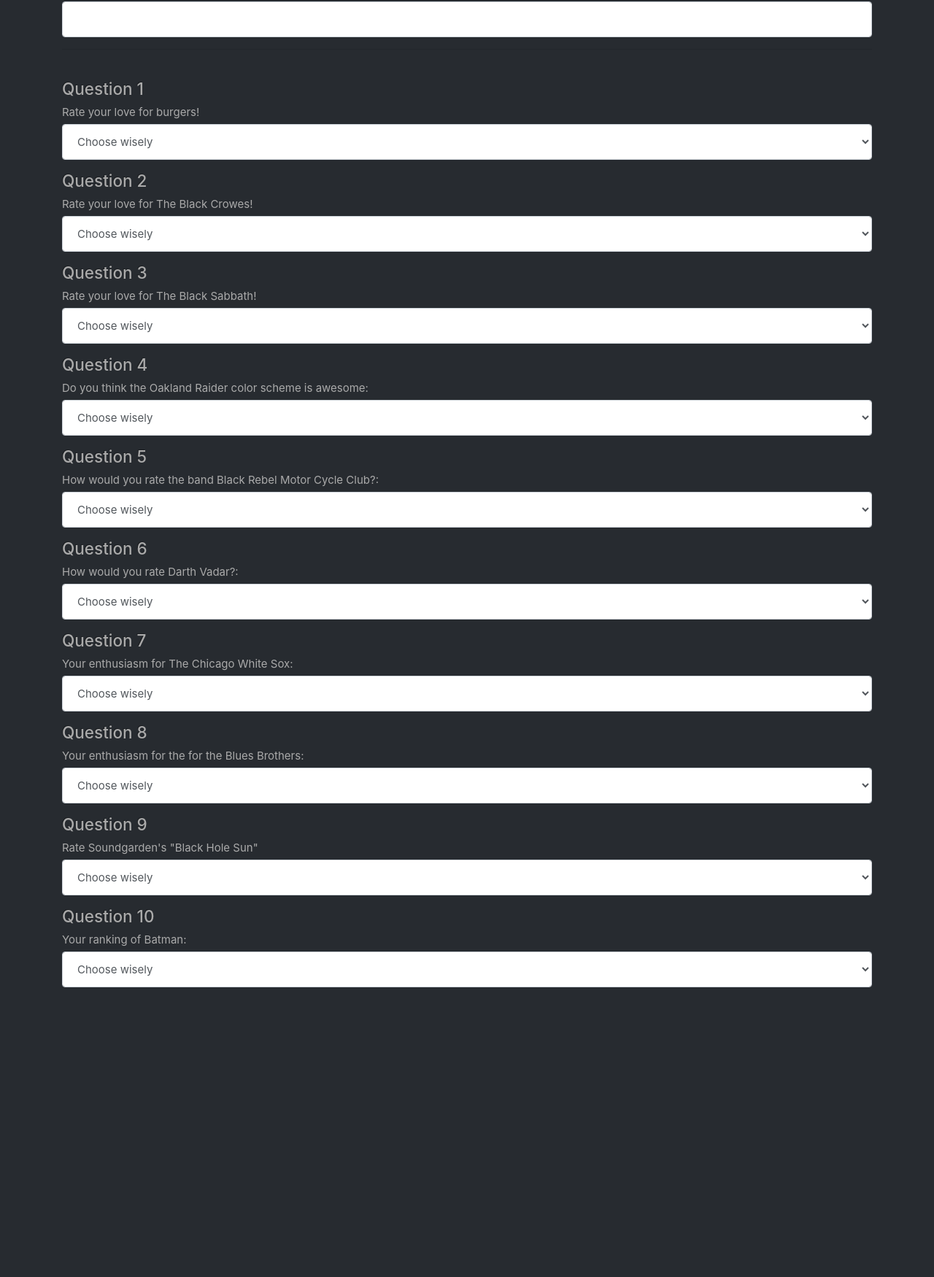
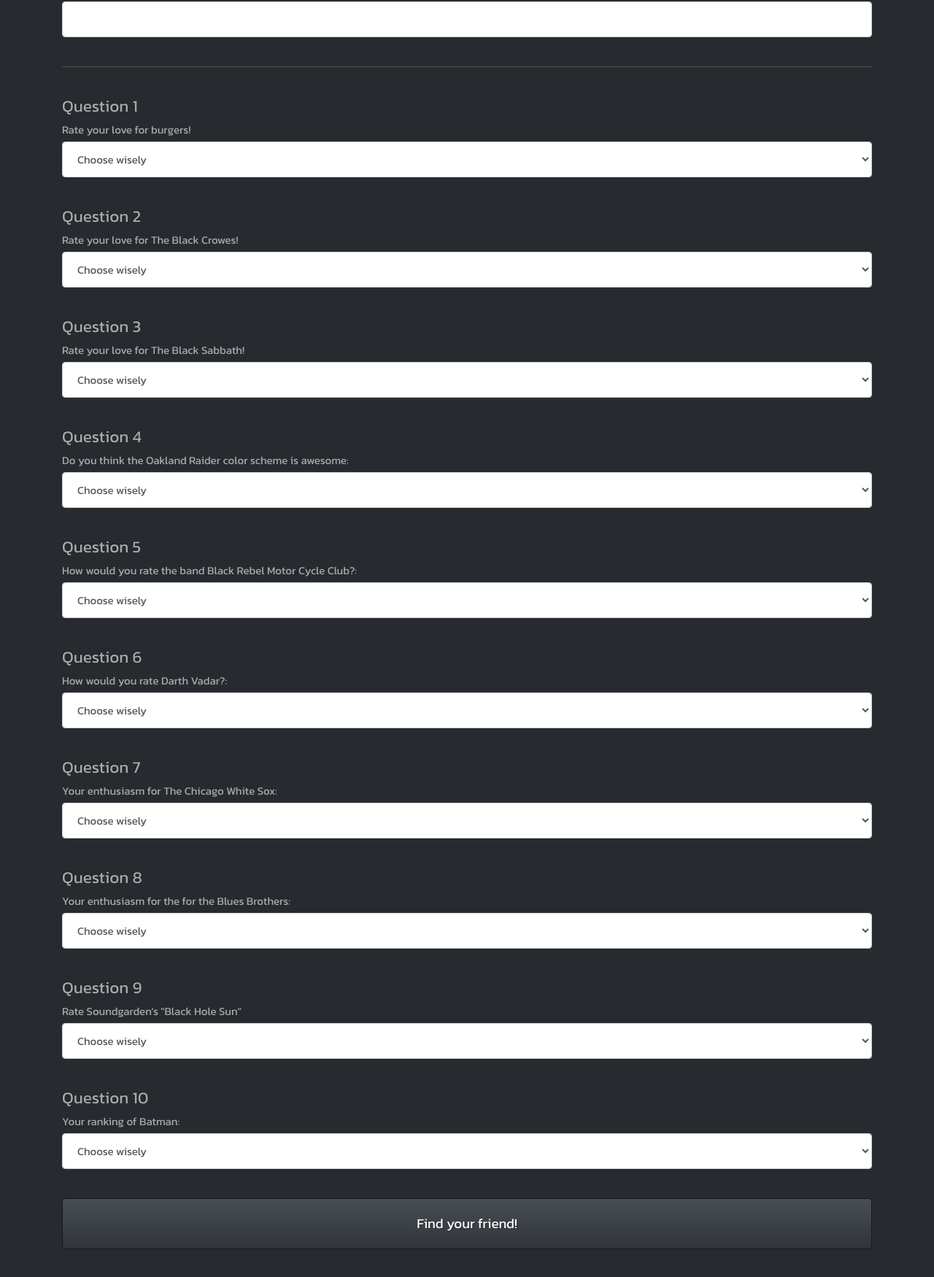
Before and after one commit to nickvolkert/FriendFinder, a plain HTML site: page app/public/survey.html in a window 1280 px wide. Shown: the part 280-2030 px from the top of the page at 73% size. Before the commit the page ends 1649 px from the top, so only its background shows below. Drawn offline with nearby package versions, Linux system fonts and the light colour scheme.

Commit message:
updated button css and font

```diff
--- a/app/assets/css/styles.css
+++ b/app/assets/css/styles.css
@@ -1,9 +1,12 @@
+body{
+  font-family: 'Kanit', sans-serif;
+}
 .jumbotron{
   margin-top:40px;
   text-align: center;
 }
 .form-group {
-    margin-top: 40px;
+    margin: 40px 0;
 }
 .form-control {
     margin-bottom: 15px;
@@ -11,3 +14,22 @@
 p{
   margin-bottom: 5px;
 }
+#container{
+  padding-bottom:100px;
+}
+#findFriend{
+  margin: 40px auto 0 auto;
+  text-align: center;
+  width: 100%;
+  height: 70px;
+  display: block;
+}
+#friendQuestions select{
+    margin-bottom:40px;
+}
+hr{
+  border-top: 1px solid #4F4E4F;
+}
+#division{
+  margin:40px 0;
+}
--- a/app/public/survey.html
+++ b/app/public/survey.html
@@ -5,6 +5,7 @@
     <meta name="viewport" content="width=device-width, initial-scale=1, shrink-to-fit=no">
     <link rel="stylesheet" href="../assets/css/bootstrap.min.css">
     <link rel="stylesheet" href="../assets/css/styles.css">
+    <link href="https://fonts.googleapis.com/css?family=Kanit" rel="stylesheet">
   </head>
 
   <body>
@@ -18,9 +19,10 @@
         <input type="text" class="form-control" id="name">
         <label>Link to photo image (Required)</label>
         <input type="text" class="form-control" id="photo">
-        <hr>
+
       </div>
-      <div class="form-group">
+      <hr id="division">
+      <div class="form-group" id="friendQuestions">
         <h4>Question 1</h4>
         <p>Rate your love for burgers!</p>
         <select class="form-control" id="q1">
@@ -130,6 +132,8 @@
           <option>4</option>
           <option>5</option>
         </select>
+
+        <button class="btn btn-lg btn-primary" role="button" id="findFriend">Find your friend!</button>
       </div>
 
     </div>
```
Also changed, not shown: app/public/home.html (+1 -0 lines).
